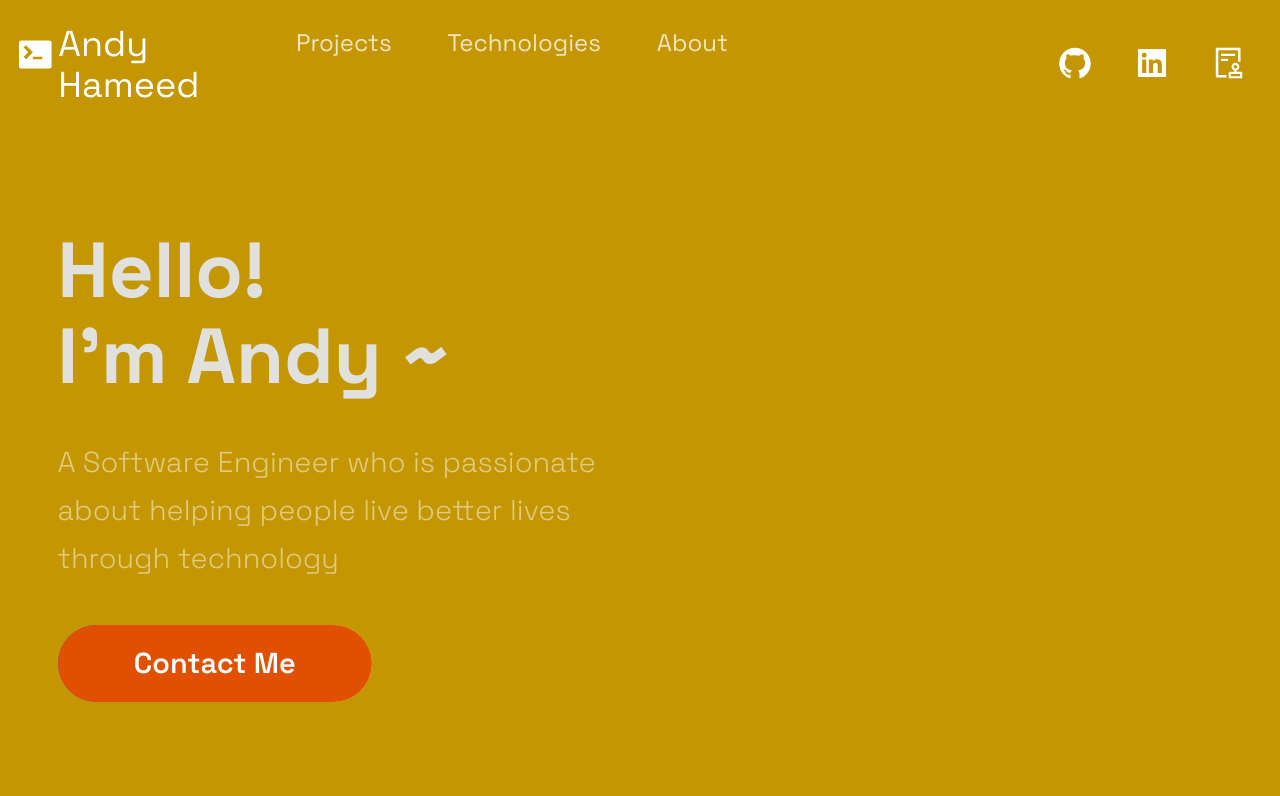
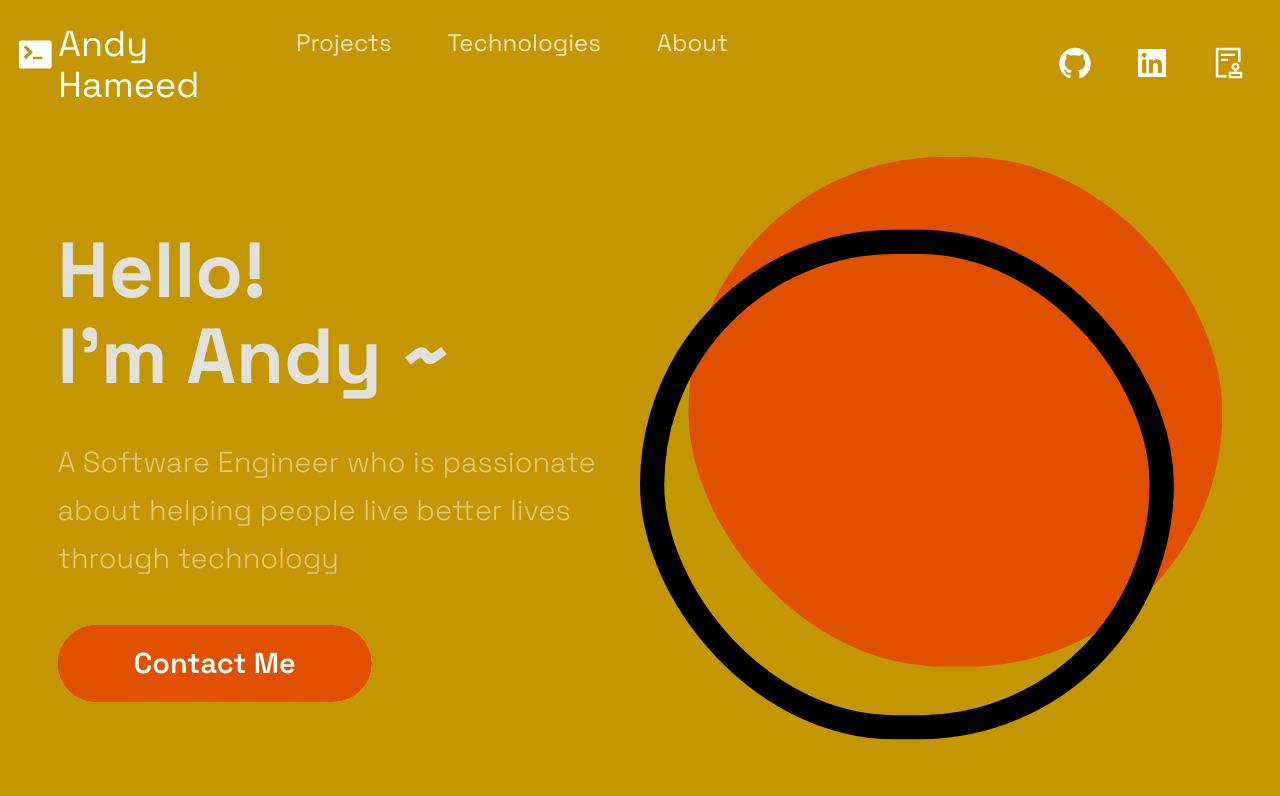
Before and after one commit to andyh98/portfolio, a Next.js app: page / in a window 1280 px wide. Shown: the top 796 px of the page. Built offline with nearby package versions, Linux system fonts and the light colour scheme.

Commit message:
orange circle json lottie anim

```diff
--- a/package.json
+++ b/package.json
@@ -12,11 +12,12 @@
     "start": "next start"
   },
   "dependencies": {
+    "lottie-react": "^2.4.0",
     "next": "10.2.3",
     "react": "17.0.2",
     "react-dom": "17.0.2",
+    "react-icons": "^4.2.0",
     "styled-components": "^5.3.0",
-    "styled-normalize": "^8.0.7",
-    "react-icons": "^4.2.0"
+    "styled-normalize": "^8.0.7"
   }
 }
--- a/src/components/BackgrooundAnimation/BackgroundAnimation.js
+++ b/src/components/BackgrooundAnimation/BackgroundAnimation.js
@@ -1,8 +1,10 @@
 import React from 'react';
+import Lottie from "lottie-react";
+import Circle from "./circle.json";
 
 const BackgroundAnimation = () => (
   <div>
-
+    <Lottie loop={false} animationData={Circle}></Lottie>
   </div>
 );
 
```
Also changed, not shown: src/components/BackgrooundAnimation/circle.json (added, +1 -0 lines), 2 other files (tests, documents, lock files or other folders).
